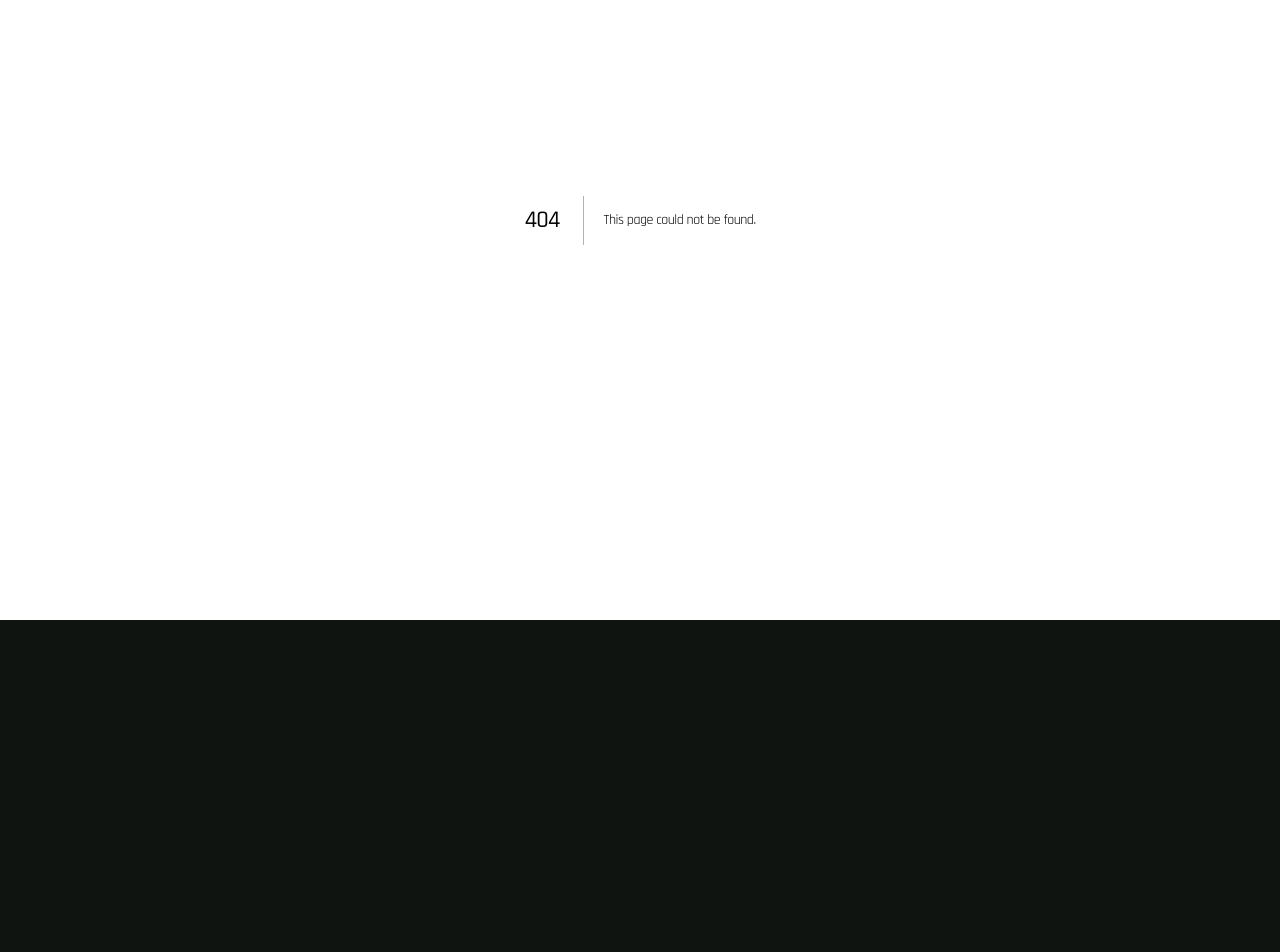
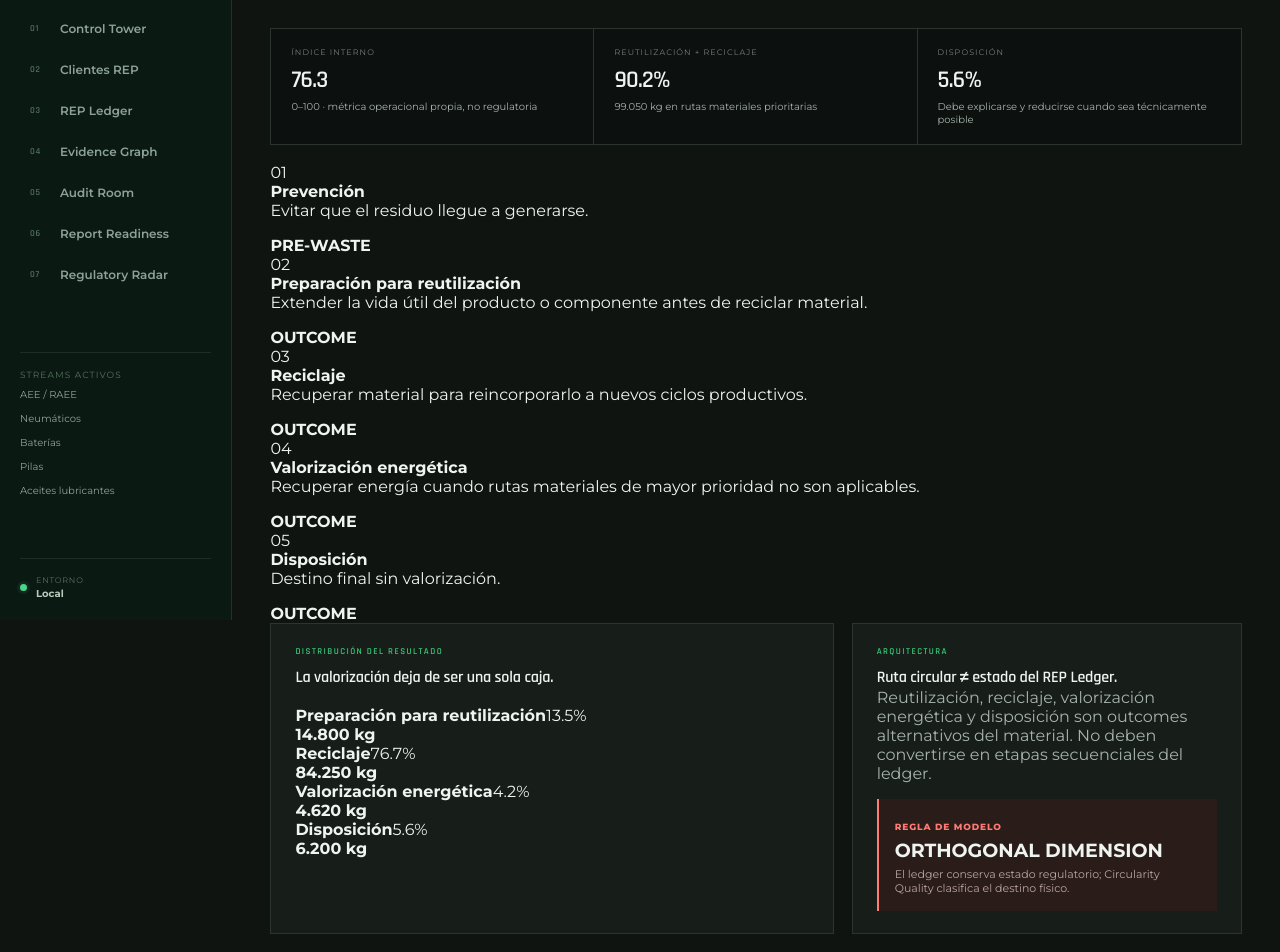
Before and after one commit to traviscomber/recycla, a Next.js app: page /circularity in a window 1280 px wide. Before the commit this address had no page. Shown: the part 180-1132 px from the top of the page. Before the commit the page ends 800 px from the top, so only its background shows below. Built offline with nearby package versions, Linux system fonts and the light colour scheme.

Commit message:
feat: add circularity quality workspace

```diff
--- /dev/null
+++ b/src/app/circularity/page.tsx
@@ -0,0 +1,103 @@
+import { AppShell } from "@/components/app-shell";
+import {
+  circularityHierarchy,
+  circularityQualityIndex,
+  demoCircularityOutcomes,
+  routeLabel
+} from "@/lib/circularity";
+import { fmt } from "@/lib/rep";
+
+export default function CircularityPage() {
+  const quality = circularityQualityIndex(demoCircularityOutcomes);
+  const total = demoCircularityOutcomes.reduce((sum, item) => sum + item.quantityKg, 0);
+  const reuseAndRecycle = demoCircularityOutcomes
+    .filter((item) => item.route === "PREPARATION_FOR_REUSE" || item.route === "RECYCLING")
+    .reduce((sum, item) => sum + item.quantityKg, 0);
+
+  return (
+    <AppShell active="/circularity" dataMode="demo">
+      <header className="topbar">
+        <div>
+          <p className="eyebrow">Circularity intelligence</p>
+          <h1>Circularity Quality</h1>
+          <p className="muted">
+            Cumplir una meta REP no dice por sí solo qué tan alta fue la calidad circular del resultado.
+          </p>
+        </div>
+        <div className="period"><span>Período demo</span><strong>2028</strong></div>
+      </header>
+
+      <section className="decisionStrip">
+        <article>
+          <span>Índice interno</span>
+          <strong>{quality.toFixed(1)}</strong>
+          <p>0–100 · métrica operacional propia, no regulatoria</p>
+        </article>
+        <article>
+          <span>Reutilización + reciclaje</span>
+          <strong>{((reuseAndRecycle / total) * 100).toFixed(1)}%</strong>
+          <p>{fmt(reuseAndRecycle)} kg en rutas materiales prioritarias</p>
+        </article>
+        <article>
+          <span>Disposición</span>
+          <strong>{((demoCircularityOutcomes.find((x) => x.route === "DISPOSAL")?.quantityKg ?? 0) / total * 100).toFixed(1)}%</strong>
+          <p>Debe explicarse y reducirse cuando sea técnicamente posible</p>
+        </article>
+      </section>
+
+      <section className="circularityHierarchy">
+        {circularityHierarchy.map((level) => (
+          <article className={level.id === "PREVENTION" ? "preWaste" : ""} key={level.id}>
+            <span>{String(level.priority).padStart(2, "0")}</span>
+            <div>
+              <strong>{level.label}</strong>
+              <p>{level.description}</p>
+            </div>
+            <b>{level.appliesAfterWasteGeneration ? "OUTCOME" : "PRE-WASTE"}</b>
+          </article>
+        ))}
+      </section>
+
+      <section className="bottomGrid">
+        <article className="panel">
+          <div className="panelHead">
+            <div>
+              <p className="eyebrow">Distribución del resultado</p>
+              <h3>La valorización deja de ser una sola caja.</h3>
+            </div>
+          </div>
+
+          <div className="routeRows">
+            {demoCircularityOutcomes.map((item) => {
+              const pct = (item.quantityKg / total) * 100;
+              return (
+                <div className="routeRow" key={item.route}>
+                  <div>
+                    <strong>{routeLabel(item.route)}</strong>
+                    <span>{pct.toFixed(1)}%</span>
+                  </div>
+                  <div className="routeBar"><i style={{ width: `${pct}%` }} /></div>
+                  <b>{fmt(item.quantityKg)} kg</b>
+                </div>
+              );
+            })}
+          </div>
+        </article>
+
+        <article className="panel">
+          <p className="eyebrow">Arquitectura</p>
+          <h3>Ruta circular ≠ estado del REP Ledger.</h3>
+          <p className="muted">
+            Reutilización, reciclaje, valorización energética y disposición son outcomes alternativos
+            del material. No deben convertirse en etapas secuenciales del ledger.
+          </p>
+          <div className="notReady circularityNote">
+            <span>REGLA DE MODELO</span>
+            <strong>ORTHOGONAL DIMENSION</strong>
+            <p>El ledger conserva estado regulatorio; Circularity Quality clasifica el destino físico.</p>
+          </div>
+        </article>
+      </section>
+    </AppShell>
+  );
+}
```
